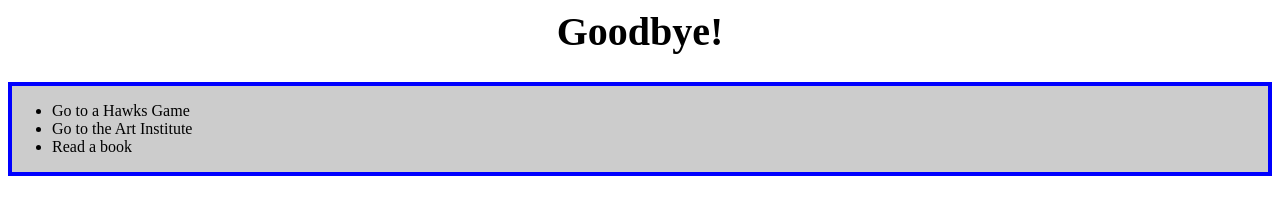
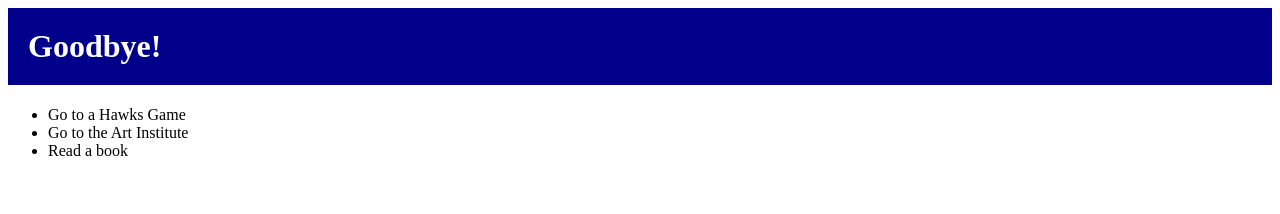
Before and after one commit to obabarinsa/obabarinsa.github.io, a plain HTML site: page obabarinsa/html-css/goodbye.html in a window 1280 px wide. Drawn offline with Linux system fonts and the light colour scheme.

Commit message:
update 4

```diff
--- a/obabarinsa/html-css/styles.css
+++ b/obabarinsa/html-css/styles.css
@@ -1,8 +1,8 @@
-span { color: blue;}
-.important { font-size: 40px;}
-.centered { text-align: center;}
-#book { background: pink;}
-.list { background: #CCC;
-        padding-left: 0px;
-        margin: 0px;
-        border: 4px solid blue;}
+h1 {color: white;}
+h1 {background: rgb(0,0,139);}
+h1{padding: 20px;}
+.ptext {color: gray;}
+.box1 {border: solid blue 1px ; padding : 20px 20px 20px 0px;}
+.box2 {border: solid blue 1px;}
+.page {margin: 20px; font-family: Arial;}
+hr {margin-top: -1em; margin-bottom: 20px; height: 1px; }
```
Also changed, not shown: obabarinsa/html-css/homework.html (+1 -1 lines).
